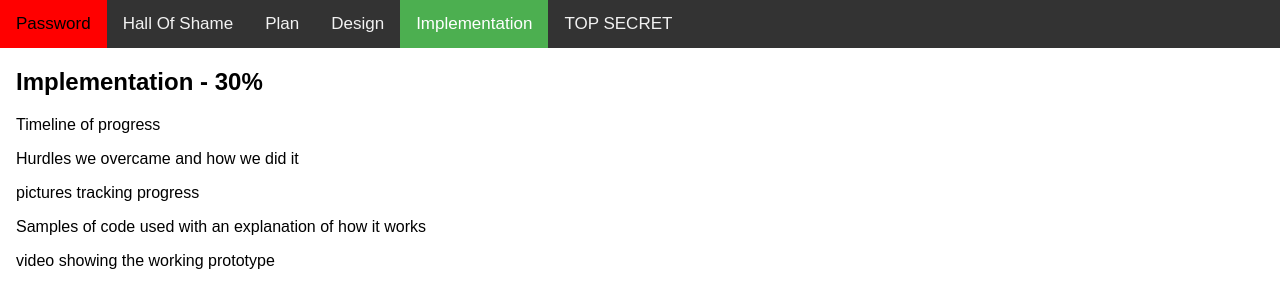
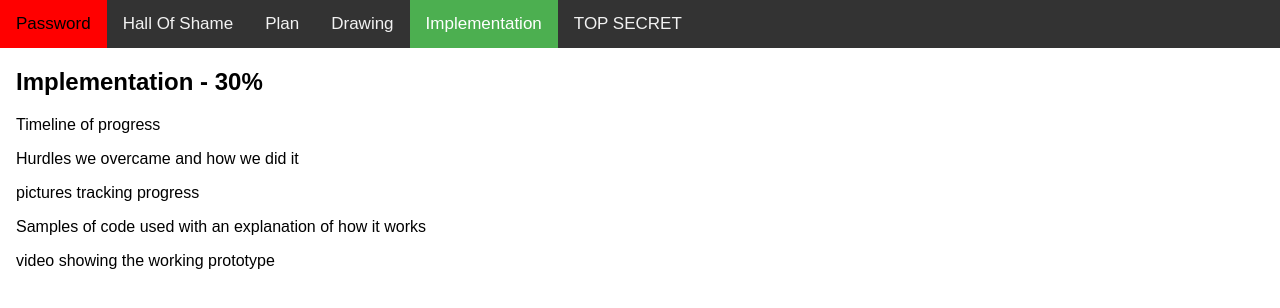
Before and after one commit to MrTryhard1/Free-Robux, a plain HTML site: page page5.html in a window 1280 px wide. Drawn offline with Linux system fonts and the light colour scheme.

Commit message:
Update page5.html

```diff
--- a/page5.html
+++ b/page5.html
@@ -9,7 +9,7 @@
       <a href="/">Password</a>
       <a href="page2.html">Hall Of Shame</a>
       <a href="page3.html">Plan</a>
-      <a href="page4.html">Design</a>
+      <a href="page4.html">Drawing</a>
       <a class="active" href="page5.html">Implementation</a>
       <a href="page6.html">TOP SECRET</a>
     </div>
```
